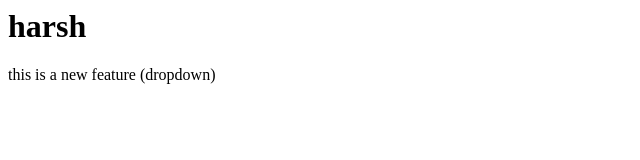
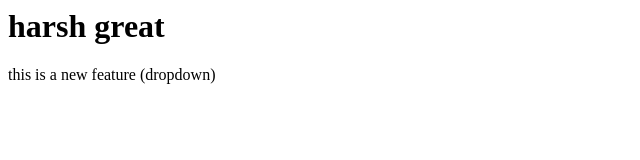
Before and after one commit to HarshJha2804/harshrepo, a plain HTML site: page index.html in a window 1280 px wide. Shown: the whole page, without its empty margins (0-640 px from the left). Drawn offline with Linux system fonts and the light colour scheme.

Commit message:
add great

```diff
--- a/index.html
+++ b/index.html
@@ -1,2 +1,2 @@
-<h1>harsh</h1>
+<h1>harsh great</h1>
 <p>this is a new feature (dropdown)</p>
```
